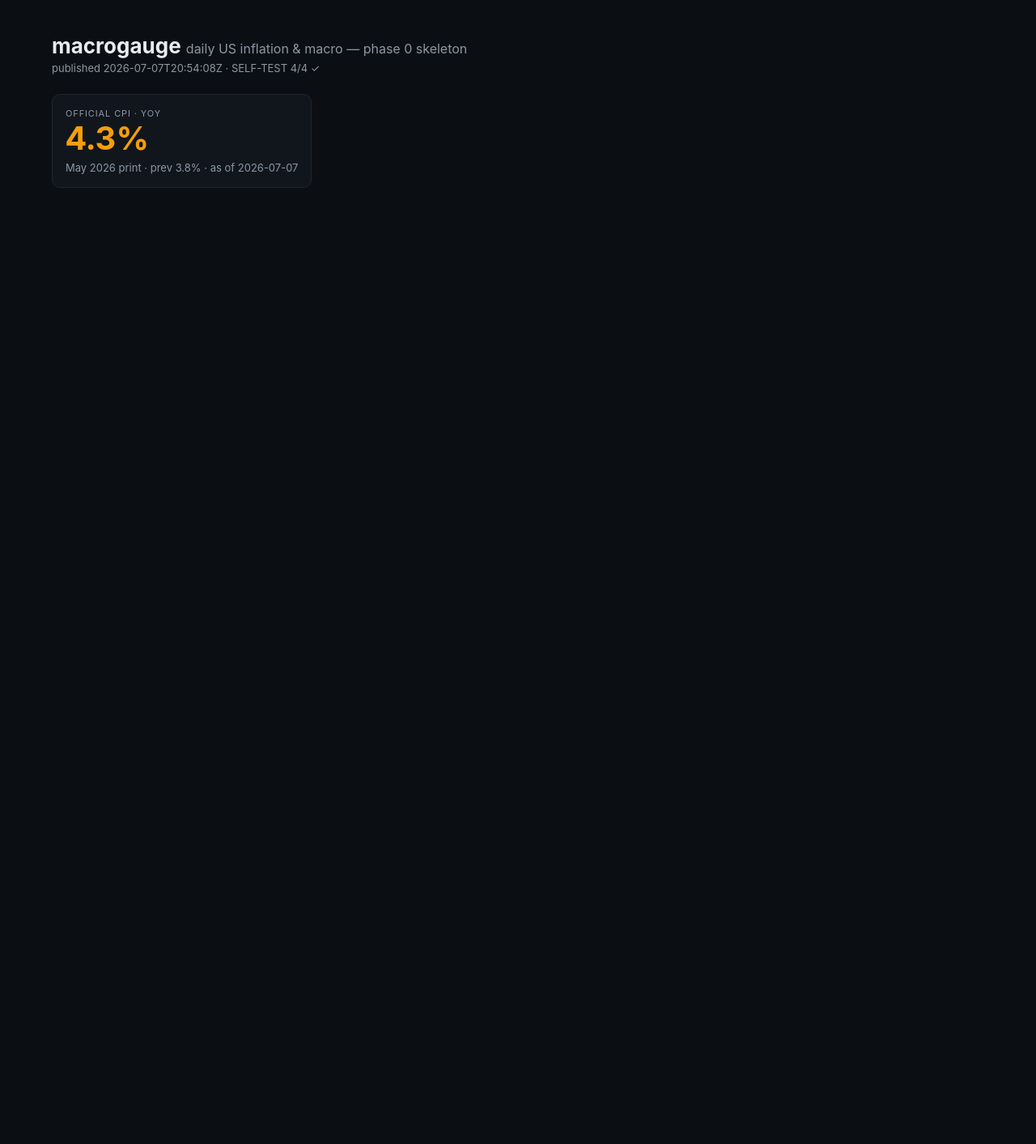
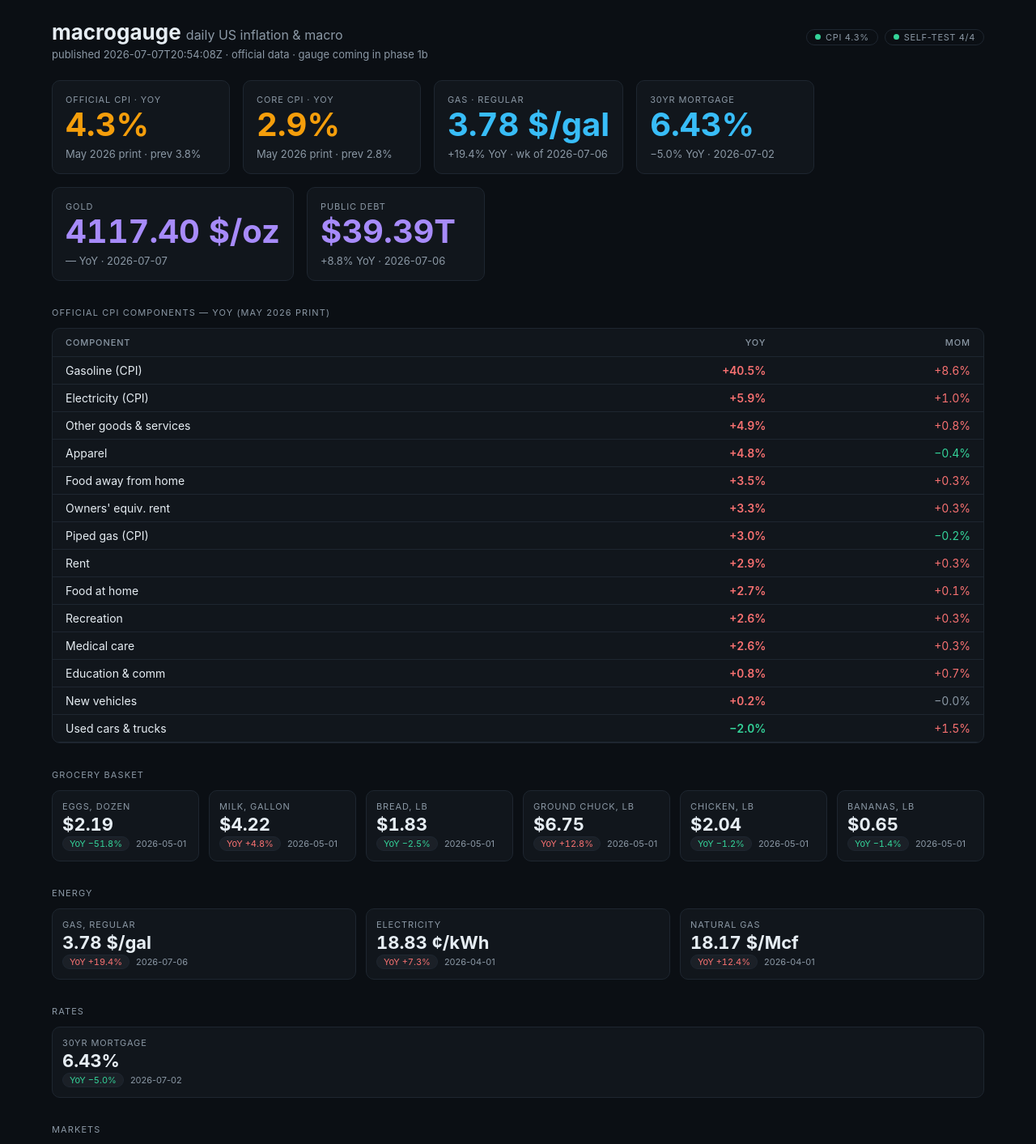
Before and after one commit to ewyluda/macrogauge, a Next.js app in the folder site/: page / in a window 1280 px wide. Shown: the top 1413 px of the page at 81% size. Before the commit the page ends 800 px from the top, so only its background shows below. Built offline with nearby package versions, Linux system fonts and the light colour scheme.

Commit message:
feat: interim official-data dashboard homepage

```diff
--- a/site/src/app/page.tsx
+++ b/site/src/app/page.tsx
@@ -1,30 +1,245 @@
-import pulse from "../../public/data/pulse_lite.json";
+import official from "../../public/data/official.json";
 import qa from "../../public/data/qa.json";
+import status from "../../public/data/sources_status.json";
 import { KpiCard } from "@/components/KpiCard";
-import { fmtMonth, fmtPct } from "@/lib/format";
+import { DeltaChip } from "@/components/DeltaChip";
+import { StatusPill } from "@/components/StatusPill";
+import { Section } from "@/components/Section";
+import { fmtMonth, fmtPct, fmtSigned, fmtMoney, yoyColor } from "@/lib/format";
+
+const GROUP_TITLES: Record<string, string> = {
+  grocery: "Grocery basket",
+  energy: "Energy",
+  rates: "Rates",
+  markets: "Markets",
+  fiscal: "Fiscal",
+};
+
+function QuoteCard({ q }: { q: (typeof official.quotes)[number] }) {
+  return (
+    <div
+      style={{
+        background: "var(--card)",
+        border: "1px solid var(--border)",
+        borderRadius: 10,
+        padding: 12,
+        minWidth: 150,
+        flex: "1 1 150px",
+      }}
+    >
+      <div
+        style={{
+          fontSize: 11,
+          letterSpacing: "0.08em",
+          textTransform: "uppercase",
+          color: "var(--muted)",
+        }}
+      >
+        {q.label}
+      </div>
+      <div
+        style={{
+          fontSize: 22,
+          fontWeight: 700,
+          fontVariantNumeric: "tabular-nums",
+          margin: "2px 0",
+        }}
+      >
+        {fmtMoney(q.latest, q.unit)}
+      </div>
+      <div style={{ display: "flex", gap: 8, alignItems: "center" }}>
+        <DeltaChip value={q.yoy_pct} prefix="YoY" />
+        <span style={{ fontSize: 11, color: "var(--muted)" }}>{q.obs_date}</span>
+      </div>
+    </div>
+  );
+}
 
 export default function Home() {
-  const cpi = pulse.official_cpi;
+  const { cpi, core } = official.headline;
+  const gas = official.quotes.find((q) => q.code === "eia_gasreg_w")!;
+  const mortgage = official.quotes.find((q) => q.code === "pmms_30yr")!;
+  const gold = official.quotes.find((q) => q.code === "fmp_gold")!;
+  const debt = official.quotes.find((q) => q.code === "fiscal_debt_total")!;
+  const groups = ["grocery", "energy", "rates", "markets", "fiscal"] as const;
+
   return (
     <main style={{ maxWidth: 1200, margin: "0 auto", padding: 24 }}>
-      <h1 style={{ fontSize: 26, fontWeight: 700, marginBottom: 4 }}>
-        macrogauge{" "}
-        <span style={{ color: "var(--muted)", fontWeight: 400, fontSize: 16 }}>
-          daily US inflation &amp; macro — phase 0 skeleton
-        </span>
-      </h1>
-      <div style={{ color: "var(--muted)", fontSize: 13, marginBottom: 24 }}>
-        published {pulse.published_at} · SELF-TEST {qa.passed}/{qa.total}{" "}
-        {qa.passed === qa.total ? "✓" : "✗"}
-      </div>
-      <div style={{ display: "flex", gap: 16, flexWrap: "wrap" }}>
+      <header
+        style={{
+          display: "flex",
+          flexWrap: "wrap",
+          alignItems: "baseline",
+          gap: 12,
+          justifyContent: "space-between",
+        }}
+      >
+        <div>
+          <h1 style={{ fontSize: 26, fontWeight: 700, margin: 0 }}>
+            macrogauge{" "}
+            <span style={{ color: "var(--muted)", fontWeight: 400, fontSize: 16 }}>
+              daily US inflation &amp; macro
+            </span>
+          </h1>
+          <div style={{ color: "var(--muted)", fontSize: 13, marginTop: 4 }}>
+            published {official.published_at} · official data · gauge coming in phase 1b
+          </div>
+        </div>
+        <div style={{ display: "flex", gap: 8 }}>
+          <StatusPill ok={true} label={`CPI ${fmtPct(cpi.yoy_pct)}`} />
+          <StatusPill
+            ok={qa.passed === qa.total}
+            label={`Self-test ${qa.passed}/${qa.total}`}
+          />
+        </div>
+      </header>
+
+      <div style={{ display: "flex", gap: 16, flexWrap: "wrap", marginTop: 24 }}>
         <KpiCard
           label="Official CPI · YoY"
           value={fmtPct(cpi.yoy_pct)}
-          context={`${fmtMonth(cpi.month)} print · prev ${fmtPct(cpi.prev_yoy_pct)} · as of ${cpi.as_of}`}
+          context={`${fmtMonth(cpi.month)} print · prev ${fmtPct(cpi.prev_yoy_pct)}`}
           accent="amber"
         />
+        <KpiCard
+          label="Core CPI · YoY"
+          value={fmtPct(core.yoy_pct)}
+          context={`${fmtMonth(core.month)} print · prev ${fmtPct(core.prev_yoy_pct)}`}
+          accent="amber"
+        />
+        <KpiCard
+          label="Gas · regular"
+          value={fmtMoney(gas.latest, gas.unit)}
+          context={`${fmtSigned(gas.yoy_pct)} YoY · wk of ${gas.obs_date}`}
+          accent="sky"
+        />
+        <KpiCard
+          label="30yr mortgage"
+          value={fmtMoney(mortgage.latest, mortgage.unit)}
+          context={`${fmtSigned(mortgage.yoy_pct)} YoY · ${mortgage.obs_date}`}
+          accent="sky"
+        />
+        <KpiCard
+          label="Gold"
+          value={fmtMoney(gold.latest, gold.unit)}
+          context={`${fmtSigned(gold.yoy_pct)} YoY · ${gold.obs_date}`}
+          accent="violet"
+        />
+        <KpiCard
+          label="Public debt"
+          value={`$${(debt.latest / 1e12).toFixed(2)}T`}
+          context={`${fmtSigned(debt.yoy_pct)} YoY · ${debt.obs_date}`}
+          accent="violet"
+        />
       </div>
+
+      <Section title={`Official CPI components — YoY (${fmtMonth(cpi.month)} print)`}>
+        <div
+          style={{
+            background: "var(--card)",
+            border: "1px solid var(--border)",
+            borderRadius: 10,
+            overflow: "hidden",
+          }}
+        >
+          <table
+            style={{
+              width: "100%",
+              borderCollapse: "collapse",
+              fontVariantNumeric: "tabular-nums",
+            }}
+          >
+            <thead>
+              <tr>
+                {["Component", "YoY", "MoM"].map((h, i) => (
+                  <th
+                    key={h}
+                    style={{
+                      textAlign: i === 0 ? "left" : "right",
+                      fontSize: 11,
+                      letterSpacing: "0.08em",
+                      textTransform: "uppercase",
+                      color: "var(--muted)",
+                      fontWeight: 500,
+                      padding: "10px 16px",
+                      borderBottom: "1px solid var(--border)",
+                    }}
+                  >
+                    {h}
+                  </th>
+                ))}
+              </tr>
+            </thead>
+            <tbody>
+              {official.components.map((c) => (
+                <tr key={c.code}>
+                  <td
+                    style={{
+                      padding: "8px 16px",
+                      fontSize: 14,
+                      borderBottom: "1px solid var(--border)",
+                    }}
+                  >
+                    {c.label}
+                  </td>
+                  <td
+                    style={{
+                      padding: "8px 16px",
+                      fontSize: 14,
+                      fontWeight: 600,
+                      textAlign: "right",
+                      color: yoyColor(c.yoy_pct),
+                      borderBottom: "1px solid var(--border)",
+                    }}
+                  >
+                    {fmtSigned(c.yoy_pct)}
+                  </td>
+                  <td
+                    style={{
+                      padding: "8px 16px",
+                      fontSize: 14,
+                      textAlign: "right",
+                      color: yoyColor(c.mom_pct),
+                      borderBottom: "1px solid var(--border)",
+                    }}
+                  >
+                    {fmtSigned(c.mom_pct)}
+                  </td>
+                </tr>
+              ))}
+            </tbody>
+          </table>
+        </div>
+      </Section>
+
+      {groups.map((g) => (
+        <Section key={g} title={GROUP_TITLES[g]}>
+          <div style={{ display: "flex", gap: 12, flexWrap: "wrap" }}>
+            {official.quotes
+              .filter((q) => q.group === g)
+              .map((q) => (
+                <QuoteCard key={q.code} q={q} />
+              ))}
+          </div>
+        </Section>
+      ))}
+
+      <Section title="Sources">
+        <div style={{ display: "flex", gap: 8, flexWrap: "wrap" }}>
+          {status.sources.map((s) => (
+            <StatusPill
+              key={s.name}
+              ok={s.ok}
+              label={`${s.name} · ${s.latest_obs ?? "never"}`}
+            />
+          ))}
+        </div>
+        <div style={{ fontSize: 12, color: "var(--muted)", marginTop: 12 }}>
+          All figures from official/public sources (BLS, FRED, EIA, Zillow, Freddie
+          Mac, U.S. Treasury, FMP) — collected daily, published with as-of dates. The
+          independent macrogauge index arrives in phase 1b.
+        </div>
+      </Section>
     </main>
   );
 }
```
